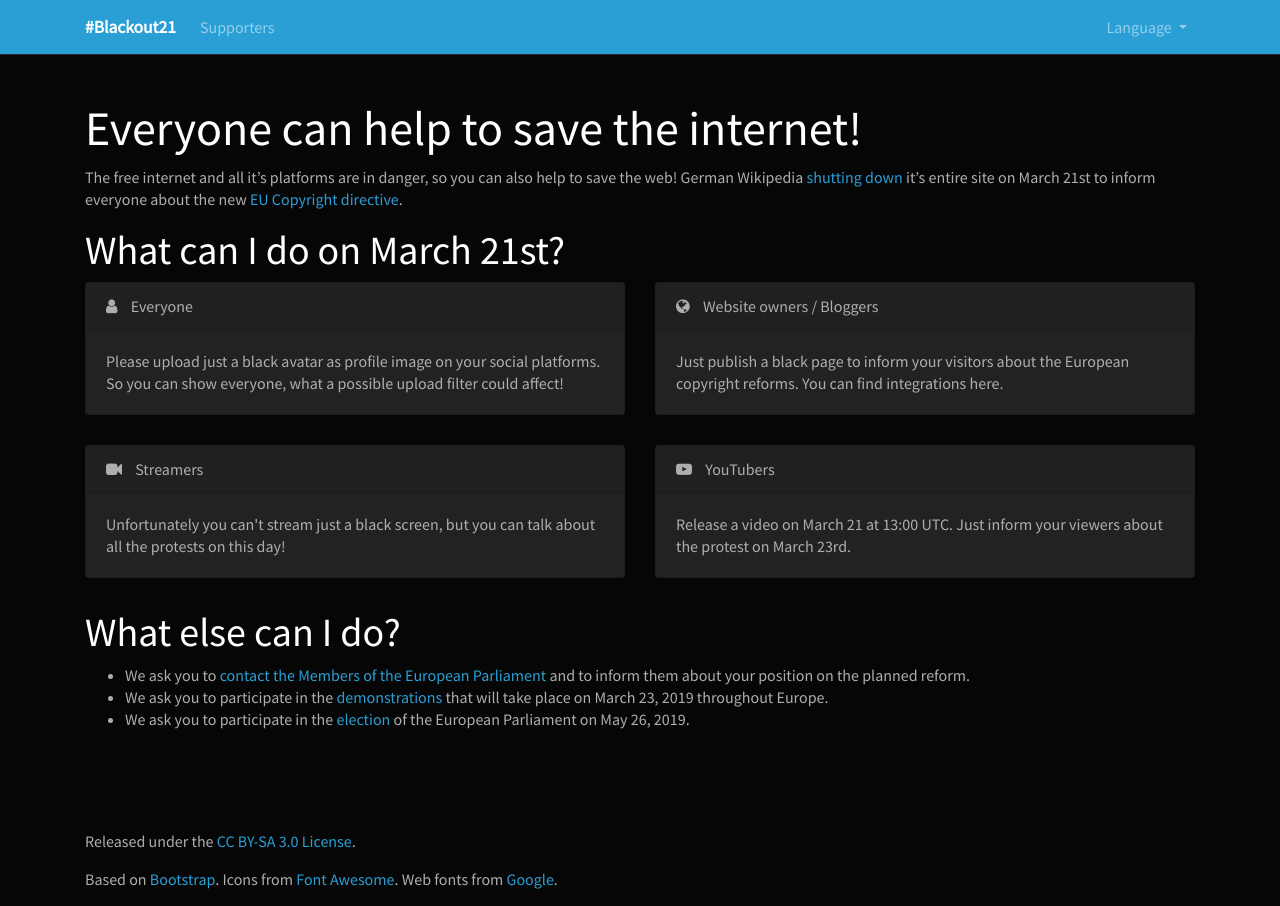
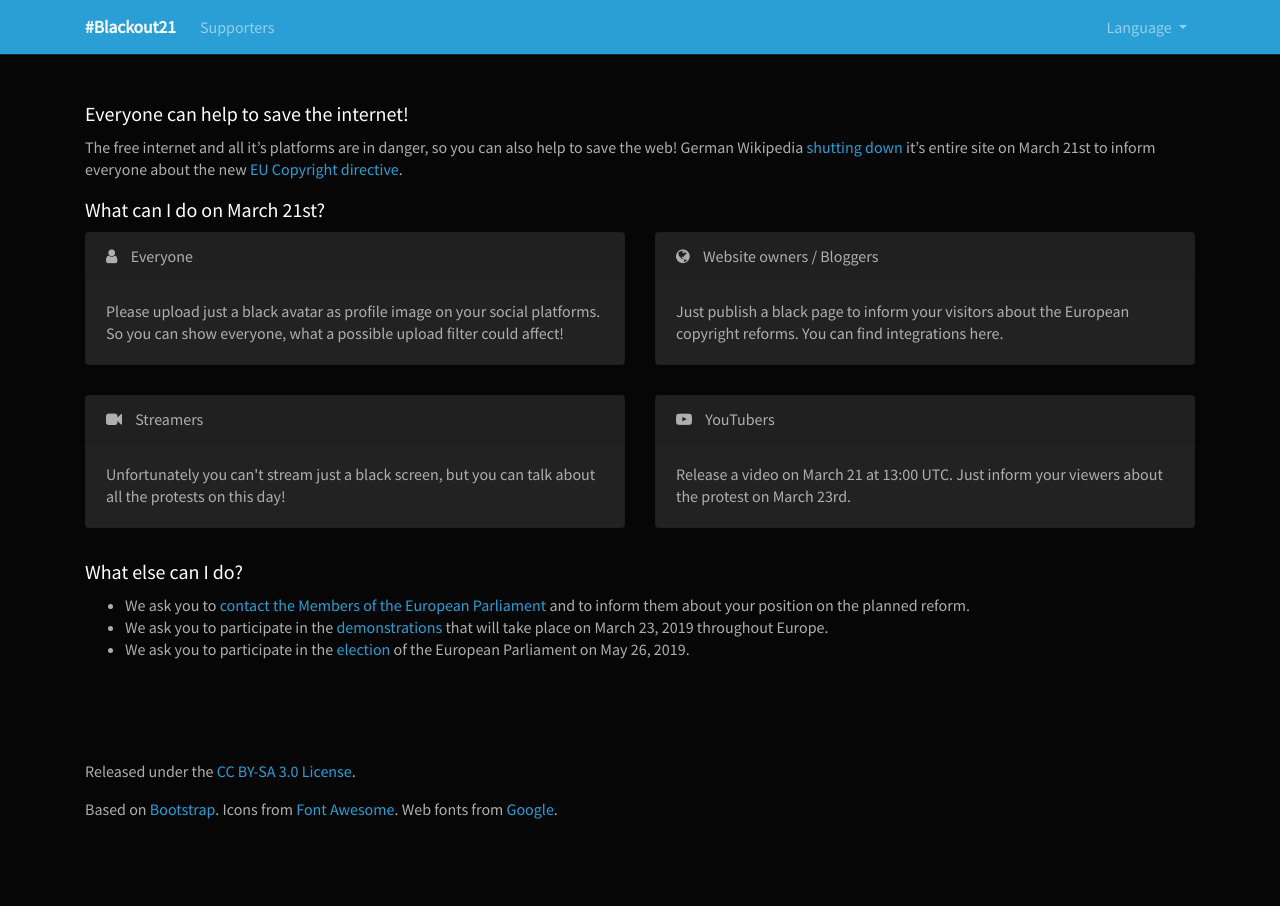
Before and after one commit to blackout21/blackout21.github.io, a Jekyll site: the page built from index.md, in a window 1280 px wide. Built offline with Jekyll 4.4.1, drawn with Linux system fonts in a browser that asks for light colours; nearby versions of some CDN libraries; our own code applies the rules of GitHub Pages for plain Markdown files.

Commit message:
Adds smaller headlines

```diff
--- a/_sass/app.scss
+++ b/_sass/app.scss
@@ -19,3 +19,8 @@ footer {
 .card .fa {
   margin-right: 10px;
 }
+
+h2, h3 {
+  font-size: 20px;
+  line-height: 28px;
+}
```
